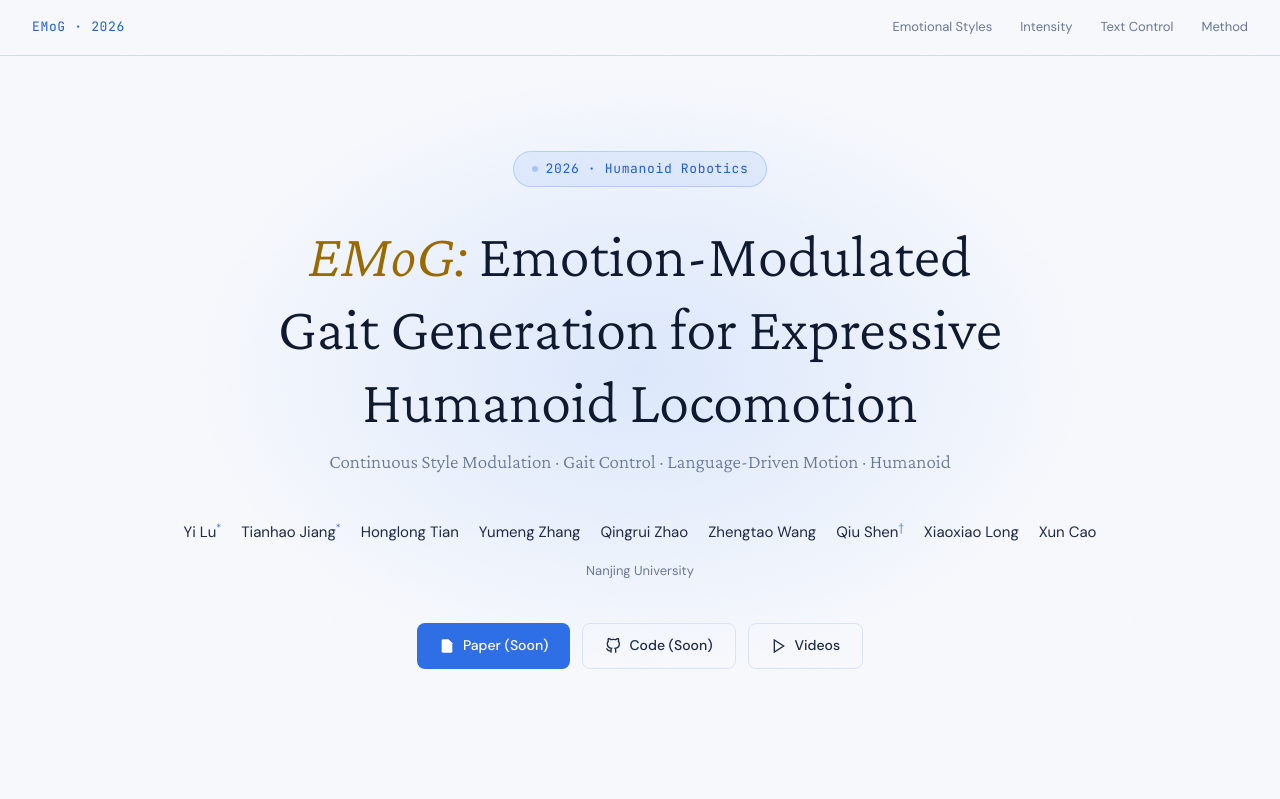
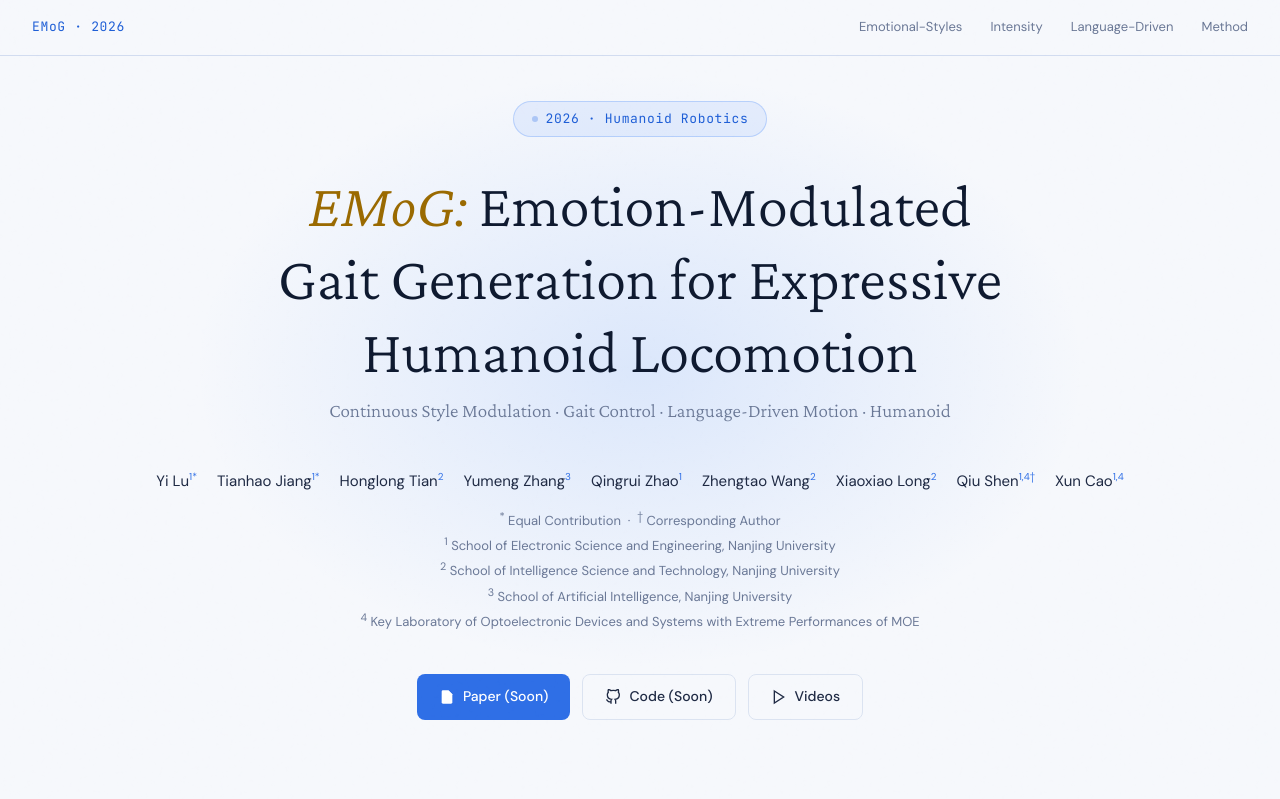
Before and after one commit to JTtHhhh/Emog-web, a plain HTML site: page index.html in a window 1280 px wide. Shown: the top 799 px of the page. Drawn offline with nearby package versions, Linux system fonts and the light colour scheme.

Commit message:
Add files via upload

```diff
--- a/index.html
+++ b/index.html
@@ -414,9 +414,9 @@
 <nav>
   <span class="nav-brand">EMoG · 2026</span>
   <div class="nav-links">
-    <a href="#emotions">Emotional Styles</a>
+    <a href="#emotions">Emotional-Styles</a>
     <a href="#intensity">Intensity</a>
-    <a href="#text">Text Control</a>
+    <a href="#text">Language-Driven</a>
     <a href="#method">Method</a>
     <!-- <a href="#citation">Citation</a> -->
   </div>
@@ -431,19 +431,23 @@
   <p class="paper-subtitle">Continuous Style Modulation · Gait Control · Language-Driven Motion · Humanoid</p>
 
   <div class="authors">
-    <span class="author">Yi Lu<sup>*</sup></span>
-    <span class="author">Tianhao Jiang<sup>*</sup></span>
-    <span class="author">Honglong Tian<sup></sup></span>
-    <span class="author">Yumeng Zhang<sup></sup></span>
-    <span class="author">Qingrui Zhao<sup></sup></span>
-    <span class="author">Zhengtao Wang<sup></sup></span>
-    <span class="author">Qiu Shen<sup>†</sup></span>
-    <span class="author">Xiaoxiao Long<sup></sup></span>
-    <span class="author">Xun Cao<sup></sup></span>
+    <span class="author">Yi Lu<sup>1*</sup></span>
+    <span class="author">Tianhao Jiang<sup>1*</sup></span>
+    <span class="author">Honglong Tian<sup>2</sup></span>
+    <span class="author">Yumeng Zhang<sup>3</sup></span>
+    <span class="author">Qingrui Zhao<sup>1</sup></span>
+    <span class="author">Zhengtao Wang<sup>2</sup></span>
+    <span class="author">Xiaoxiao Long<sup>2</sup></span>
+    <span class="author">Qiu Shen<sup>1,4†</sup></span>
+    <span class="author">Xun Cao<sup>1,4</sup></span>
     <!-- <span class="author">Author Ten<sup>1</sup></span> -->
   </div>
   <p class="affiliations">
-    <sup></sup> Nanjing University<br />
+    <sup>*</sup> Equal Contribution &nbsp;·&nbsp; <sup>†</sup> Corresponding Author<br />
+    <sup>1</sup> School of Electronic Science and Engineering, Nanjing University<br />
+    <sup>2</sup> School of Intelligence Science and Technology, Nanjing University<br />
+    <sup>3</sup> School of Artificial Intelligence, Nanjing University<br />
+    <sup>4</sup> Key Laboratory of Optoelectronic Devices and Systems with Extreme Performances of MOE<br />
     <!-- <sup>2</sup> Key Laboratory of Optoelectronic Devices and Systems with Extreme Performances of MOE, Nanjing University -->
   </p>
 
```
